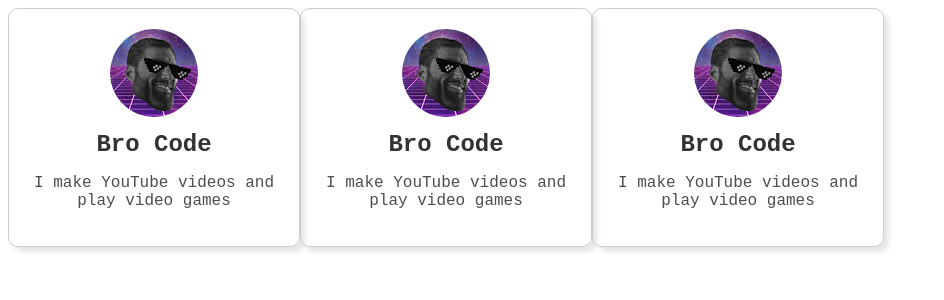
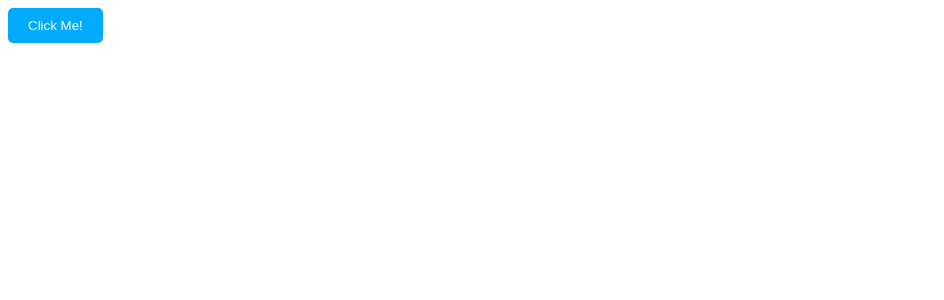
Before and after one commit to mandalika-sravani/React, a React (Vite) app in the folder my-react-app/: page / in a window 1280 px wide. Shown: the top 300 px of the page, without its empty margins (0-944 px from the left). Built offline with nearby package versions, Linux system fonts and the light colour scheme.

Commit message:
added CSS Styles

```diff
--- a/my-react-app/src/App.jsx
+++ b/my-react-app/src/App.jsx
@@ -2,17 +2,20 @@
 import Footer from "./Footer.jsx";
 import Food from "./Food.jsx";
 import Card from "./Card.jsx";
+import Button from "./Button/Button.jsx";
 
 function App() {
 
   return (
     <>
         {/*<Header/>
-        <Food/> */}
+        <Food/>
         <Card />
         <Card />
         <Card />
-        {/*<Footer/>*/}
+        <Footer/>*/}
+
+        <Button />
     </>
 
   );
--- /dev/null
+++ b/my-react-app/src/Button/Button.jsx
@@ -0,0 +1,10 @@
+import styles from './Button.module.css'
+
+function Button() {
+
+    return (
+        <button className={styles.button}>Click Me!</button>
+    );
+}
+
+export default Button
--- /dev/null
+++ b/my-react-app/src/Button/Button.module.css
@@ -0,0 +1,8 @@
+.button {
+  background-color: hsl(200, 100%, 50%);
+  color: white;
+  padding: 10px 20px;
+  border-radius: 5px;
+  border: none;
+  cursor: pointer;
+}
```
Also changed, not shown: my-react-app/src/index.css (line endings or trailing spaces), 1 other file (tests, documents, lock files or other folders).
